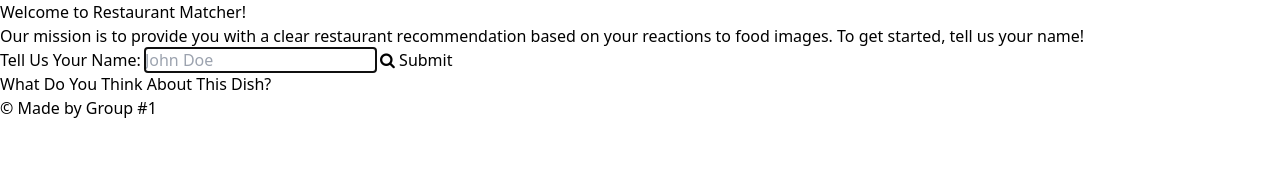
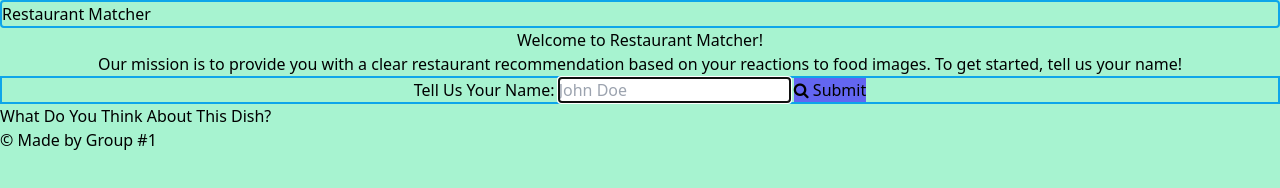
Before and after one commit to cwarmbrunn/cat-name-generator, a plain HTML site: page index.html in a window 1280 px wide. Drawn offline with nearby package versions, Linux system fonts and the light colour scheme.

Commit message:
additional styling

```diff
--- a/index.html
+++ b/index.html
@@ -23,23 +23,27 @@
 
     </head>
 
-<body>
+    <body class="bg-emerald-200">
 
         <!-- FORM START -->
         <!-- Since we will need user input (needs to accept/respond to it),
             it could be useful to grab the name of the user,
         then store in localStorage + generate the restaurant at the end with
         ("Hi (user), try this restaurant out based on your likes!")-->
+        <header class="border-solid border-2 border-sky-500 rounded">
+            <h1 class="text-left">Restaurant Matcher</h1>
+        </header>
 
-    <h1> Welcome to Restaurant Matcher!</h1>
+        <div class="text-center border-solid rounded">
+            <h2>Welcome to Restaurant Matcher!</h2>
             <p> Our mission is to provide you with a clear restaurant recommendation based on your reactions to food
                 images. To get started, tell us your name! </p>
-    <form id="user-form">
+            <form id="user-form" class="border-solid border-2 border-sky-500">
                 <label class="form-label" for="name"> Tell Us Your Name: </label>
                 <input name="name" id="name" type="text" autofocus="true" class="form-input" placeholder="John Doe">
-        <button type="submit" class="btn submitBtn"> <i class="fa fa-search"></i> Submit</button>
+                <button type="submit" class="bg-indigo-500 btn submitBtn"> <i class="fa fa-search"></i> Submit</button>
             </form>
-
+        </div>
         <!-- FOOD IMAGES -->
         <div id="food-images">
             <h3> What Do You Think About This Dish?</h3>
@@ -49,6 +53,7 @@
         <script src="assets/js/script.js"></script>
 
     </body>
+
     <footer> &copy; Made by Group #1 </footer>
 
 </html>
```
Lines whose indentation alone changed are shown as unchanged.
